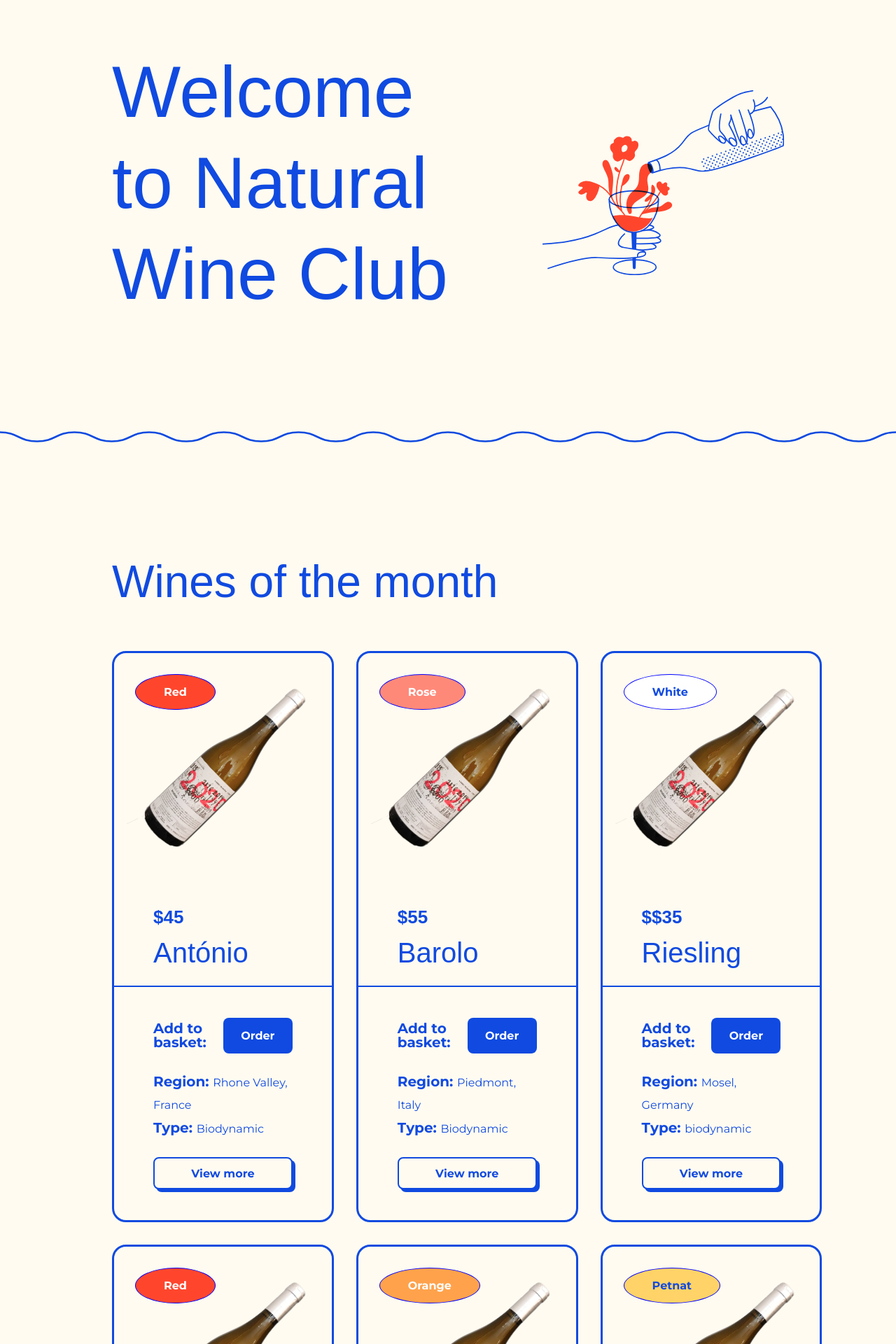
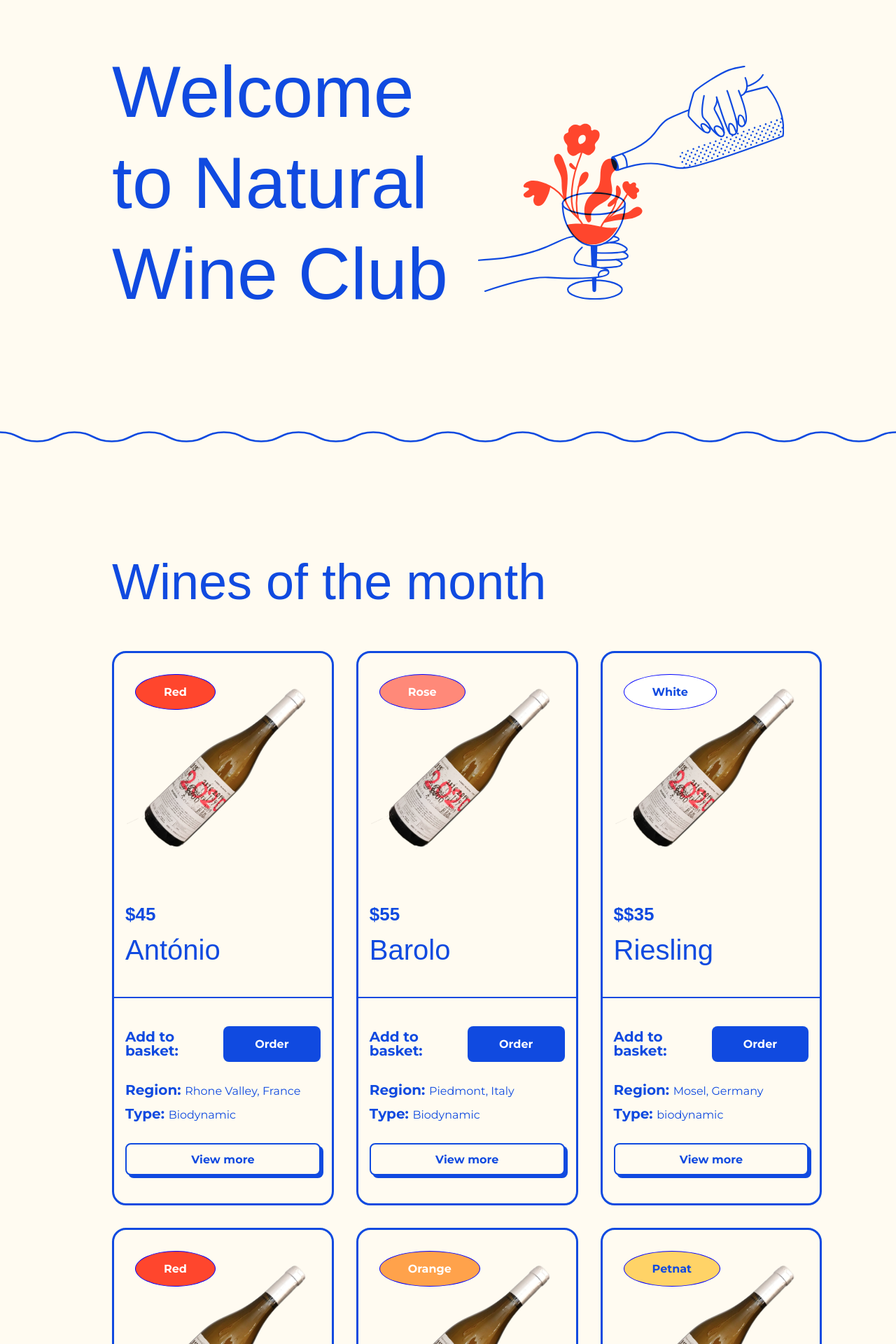
Before and after one commit to josh-merrill/natural-wine-club, a React (Vite) app: page / in a window 1280 px wide. Shown: the part 220-2140 px from the top of the page at 70% size. Built offline with nearby package versions, Linux system fonts and the light colour scheme; a web font is replaced by a local one.

Commit message:
STYLE: Adjusted global styling and styling for hero and menu components

```diff
--- a/src/components/hero/hero.css
+++ b/src/components/hero/hero.css
@@ -1,29 +1,40 @@
 .hero--container {
+    display: flex;
+    flex-direction: column;
+    align-items: center;
+    margin: var(--spacer-sm) auto;
+    max-width: 290px;
+  }
+
+  .hero--title {
+    font-size: 3.5rem;
+    max-width: 290px;
+    text-align: center;
+  }
+
+  .hero--svg-wrapper {
+    display: flex;
+    justify-content: center;
+    margin-top: var(--spacer-sm);
+  }
+
+  .hero--svg {
+    max-width: 100%;
+  }
+
+  /* ========== MEDIA QUERIES (MEDIUM DEVICES) ========= */
+
+@media screen and (min-width: 768px) {
+  .hero--container {
     display: flex;
     flex-direction: column;
     align-items: center;
     margin: var(--spacer-md) auto;
   }
 
-  .hero--title {
-    font-size: 4.25rem;
-    text-align: center;
-  }
-
   .hero--svg-wrapper {
-    display: flex;
-    justify-content: center;
     margin-top: var(--spacer-md);
   }
-
-  .hero--svg {
-    max-width: 75%;
-  }
-
-  /* ========== MEDIA QUERIES (MEDIUM DEVICES) ========= */
-
-@media screen and (min-width: 768px) {
-
 }
 
 /* ========== MEDIA QUERIES (LARGE DEVICES) ========= */
@@ -33,17 +44,36 @@
   .hero--container {
     flex-direction: row;
     justify-content: space-between;
+    max-width: none;
   }
 
   .hero--title {
-    font-size: 6.5rem;
-    max-width: 500px;
+    font-size: 5.5rem;
+    max-width: 450px;
     text-align: left;
   }
 
   .hero--svg-wrapper {
     justify-content: right;
-    width: 100%;
+    margin-top: 0;
+  }
+
+  .hero--svg {
+    max-width: 95%;
+  }
+
+}
+
+@media screen and (min-width: 1200px) {
+
+  .hero--title {
+    font-size: 6.5rem;
+    max-width: 500px;
+  }
+
+  .hero--svg-wrapper {
+    justify-content: right;
+    /* width: 100%; */
     margin-top: 0;
   }
 
--- a/src/components/menu/menu.css
+++ b/src/components/menu/menu.css
@@ -1,13 +1,9 @@
-.menu--container {
-
-}
-
 .menu--wrapper {
   display: grid;
   grid-template-columns: repeat(1, 1fr);
   grid-template-rows: repeat(1, 1fr);
   grid-gap: var(--spacer-sm);
-  margin: var(--spacer-md) auto;
+  margin: var(--spacer-sm) auto;
 }
 
 .menu--item {
@@ -32,16 +28,13 @@
   border-radius: 50%;
 }
 
-.menu--item-title-wrapper {
-  padding: 2.25em 3.5em 0.75em;
+.menu--item-title-wrapper,
+.menu--item-bottom {
+  padding: 2em 1em;
 }
 
 .menu--item-title {
   font-size: 2.5rem;
-}
-
-.menu--item-bottom {
-  padding: 2.25em 3.5em;
 }
 
 .menu--item-img {
@@ -94,23 +87,28 @@
 
   @media screen and (min-width: 768px) {
     .menu--wrapper {
-      display: grid;
-      grid-template-columns: repeat(2, 1fr);
+      grid-template-columns: repeat(2, 50%);
       grid-template-rows: repeat(4, auto);
-      grid-gap: var(--spacer-sm);
       margin: var(--spacer-md) auto;
+    }
+
+    .menu--container > h2 {
+      font-size: 4.5rem;
     }
   }
 
+/* ========== MEDIA QUERIES (LARGE DEVICES) ========= */
 
-    /* ========== MEDIA QUERIES (LARGE DEVICES) ========= */
+@media screen and (min-width: 1024px) {
+
+}
+
+/* ========== MEDIA QUERIES (LARGE DEVICES) ========= */
 
 @media screen and (min-width: 1200px) {
+
   .menu--wrapper {
-    display: grid;
     grid-template-columns: repeat(3, 33%);
     grid-template-rows: repeat(3, auto);
-    grid-gap: var(--spacer-sm);
-    margin: var(--spacer-md) auto;
   }
 }
--- a/src/index.css
+++ b/src/index.css
@@ -61,7 +61,7 @@ h1 {
 
 h2 {
   font-weight: 400;
-  font-size: 4rem;
+  font-size: 2.5rem;
   line-height: 70px;
 }
 
@@ -75,8 +75,8 @@ h3 {
 
 .container {
   width: var(--container-width-sm);
+  padding-top: var(--spacer-sm);
   margin: 0 auto;
-  padding-top: 4em;
 }
 
 a {
@@ -115,7 +115,6 @@ a:hover {
 
 .btn-secondary {
   font-family: 'Montserrat', sans-serif;
-  background-color: var(--color-blue-secondary);
   background-color: var(--color-blue);
   color: var(--color-white);
   border: none;
@@ -141,8 +140,9 @@ a:hover {
 }
 
 .line--wavy {
-  width: 100%;
-  margin: var(--spacer-lg) auto;
+  width: 100vw;
+  margin: var(--spacer-sm) auto;
+  overflow: hidden;
 }
 
 .line--blue {
@@ -154,7 +154,12 @@ a:hover {
 @media screen and (min-width: 768px) {
   .container {
     width: var(--container-width-md);
+    padding-top: var(--spacer-md);
     margin: 0 auto;
+  }
+
+  .line--wavy {
+    margin: var(--spacer-md) auto;
   }
 }
 
@@ -163,6 +168,11 @@ a:hover {
 @media screen and (min-width: 1024px) {
   .container {
     width: var(--container-width-lg);
+    max-width: 1400px;
     margin: 0 auto;
   }
+
+  .line--wavy {
+    margin: var(--spacer-lg) auto;
+  }
 }
```
